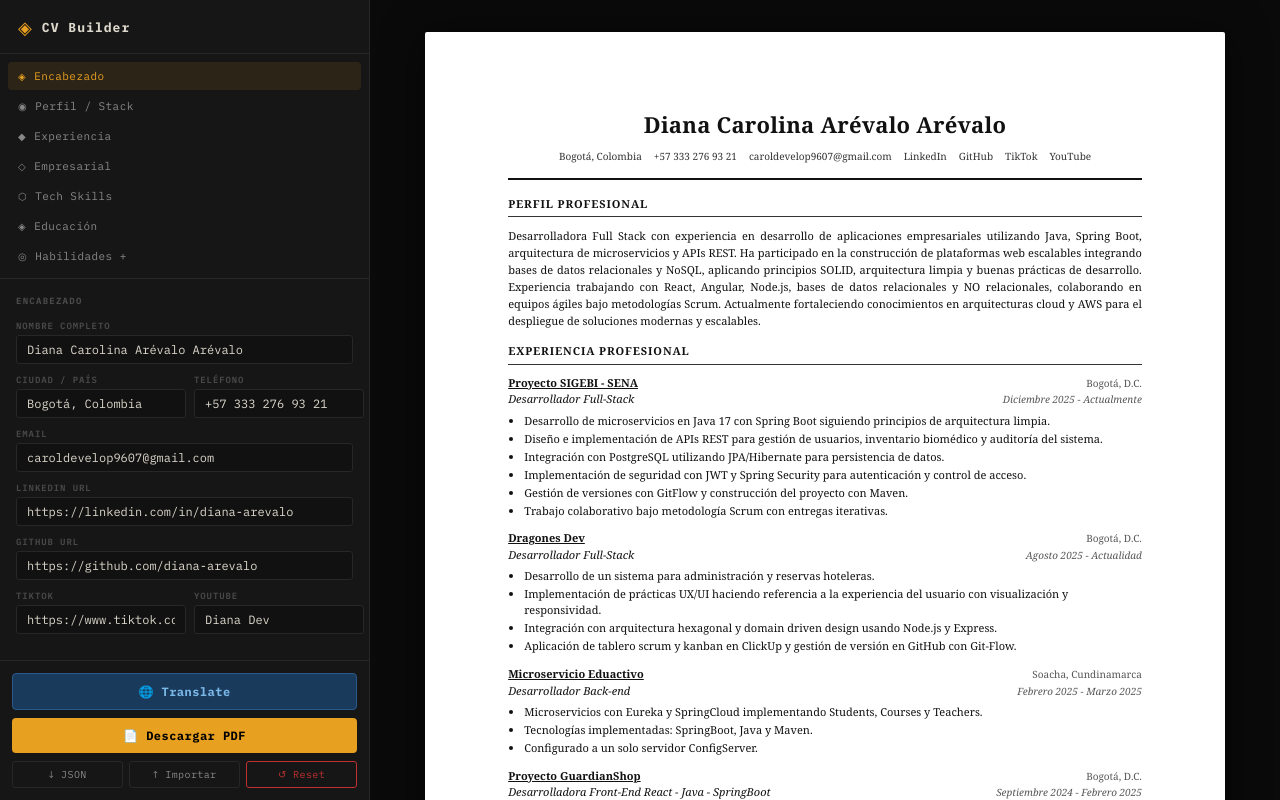
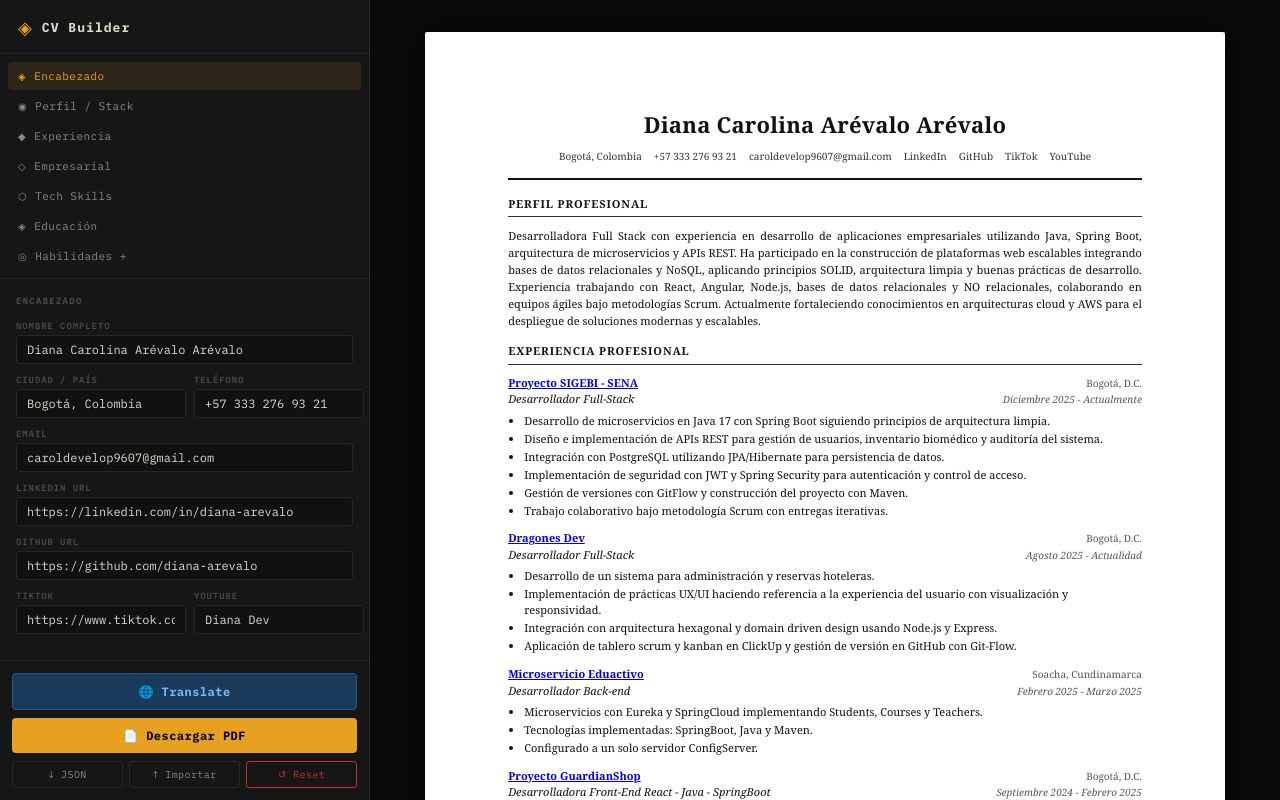
Before and after one commit to NutriaDev/cv, an Angular app in the folder cv-builder/: page / in a window 1280 px wide. Built offline with nearby package versions, Linux system fonts and the light colour scheme.

Commit message:
link url

```diff
--- a/cv-builder/src/app/components/cv-preview/cv-preview.component.html
+++ b/cv-builder/src/app/components/cv-preview/cv-preview.component.html
@@ -41,7 +41,18 @@
     <div class="section-divider"></div>
     <div *ngFor="let exp of cv.experiences" class="exp-entry">
       <div class="exp-header">
-        <span class="exp-company">{{ exp.company }}</span>
+        <a
+          *ngIf="exp.companyUrl; else noLink"
+          [href]="exp.companyUrl"
+          target="_blank"
+          class="exp-company"
+          style="text-decoration: underline; cursor: pointer"
+        >
+          {{ exp.company }}
+        </a>
+        <ng-template #noLink>
+          <span class="exp-company">{{ exp.company }}</span>
+        </ng-template>
         <span class="exp-location">{{ exp.location }}</span>
       </div>
       <div class="exp-sub">
```
